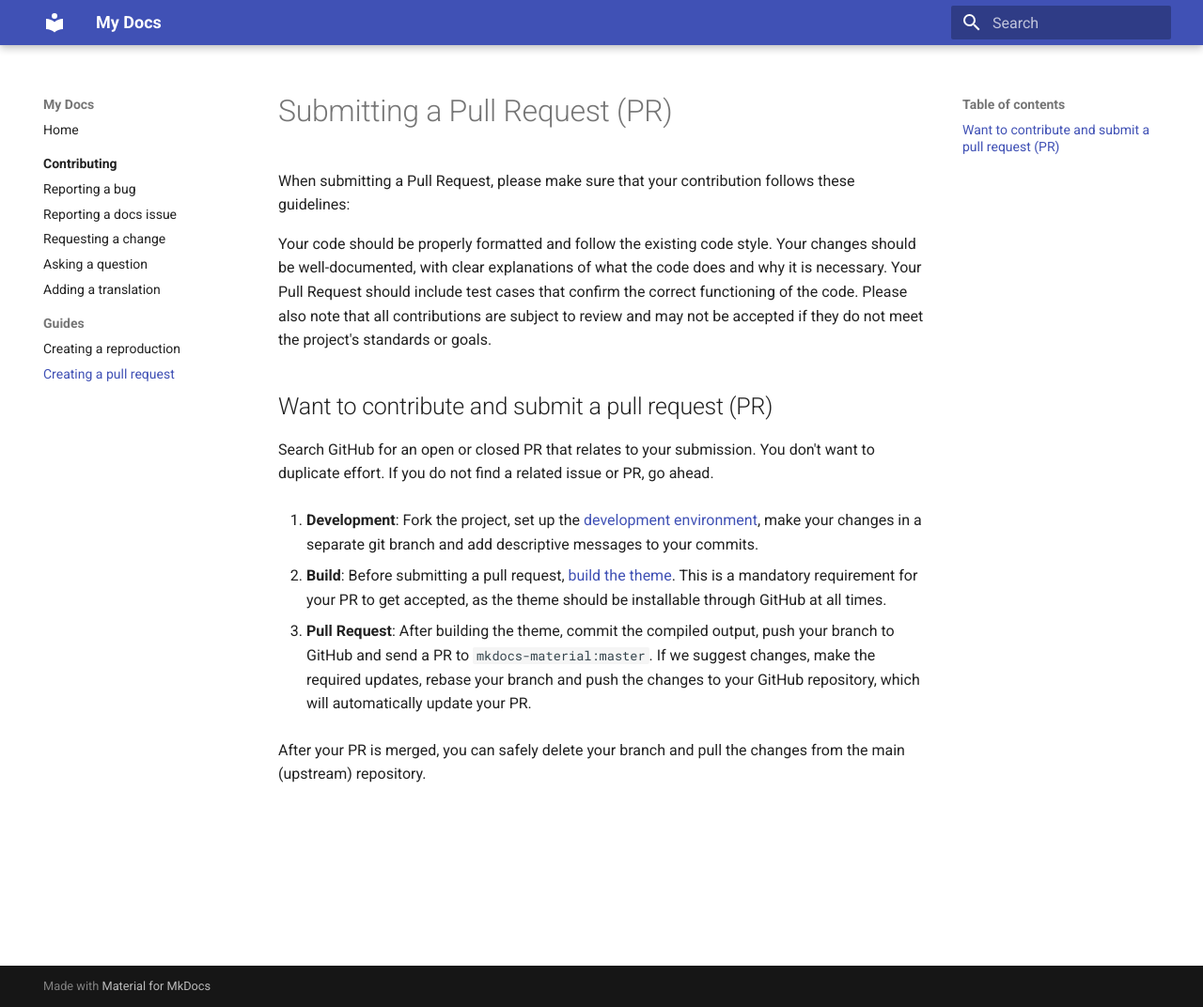
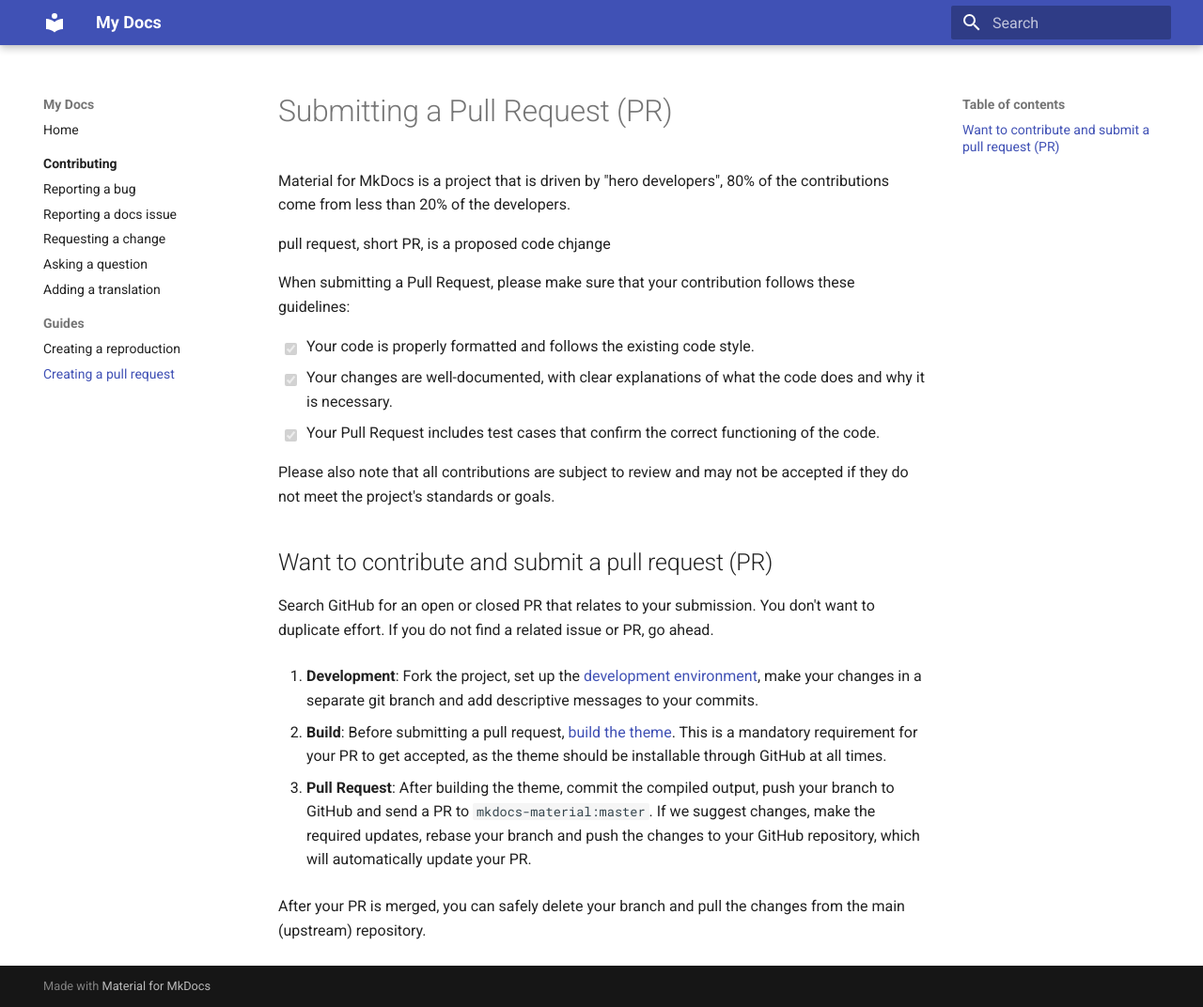
Before and after one commit to katharinalisalin/demo-bug-template, an MkDocs documentation site: the page built from docs/contributing/creating-a-pull-request.md, in a window 1280 px wide and 1072 px high. Shown: the whole window at 94% size. Built offline with MkDocs 1.6.1 and Material for MkDocs 9.7.7, drawn with Linux system fonts in a browser that asks for light colours.

Commit message:
Updated docs

```diff
--- a/docs/contributing/creating-a-pull-request.md
+++ b/docs/contributing/creating-a-pull-request.md
@@ -1,10 +1,19 @@
 # Submitting a Pull Request (PR)
 
-When submitting a Pull Request, please make sure that your contribution follows these guidelines:
+Material for MkDocs is a project that is driven by "hero developers", 80% of the
+contributions come from less than 20% of the developers.
 
-Your code should be properly formatted and follow the existing code style.
-Your changes should be well-documented, with clear explanations of what the code does and why it is necessary.
-Your Pull Request should include test cases that confirm the correct functioning of the code.
+
+pull request, short PR, is a proposed code chjange
+
+
+When submitting a Pull Request, please make sure that your contribution follows
+these guidelines:
+
+- [x] Your code is properly formatted and follows the existing code style.
+- [x] Your changes are well-documented, with clear explanations of what the code does and why it is necessary.
+- [x] Your Pull Request includes test cases that confirm the correct functioning of the code.
+
 Please also note that all contributions are subject to review and may not be accepted if they do not meet the project's standards or goals.
 
 
```
Also changed, not shown: contribution.md (added, +72 -0 lines).
